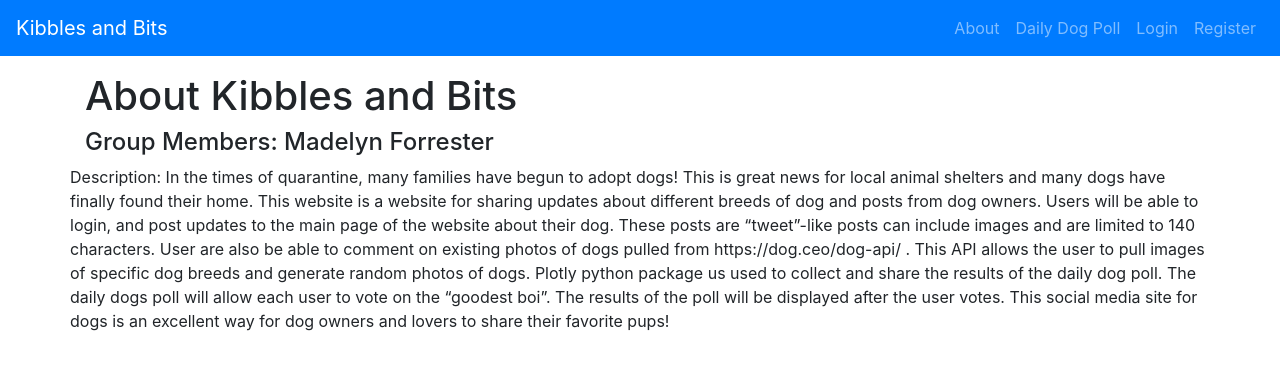
After one commit to mef21/kibblesnbits, a Flask app: page /about in a window 1280 px wide. The commit adds this page. Shown: the top 370 px of the page. Run offline with Flask 2, Linux system fonts and the light colour scheme; some libraries are stand-ins or nearby versions.

Commit message:
add of the updates

```diff
--- a/flask_app/dogs/routes.py
+++ b/flask_app/dogs/routes.py
@@ -107,6 +107,7 @@ def user_detail(username):
 
     return render_template("user_detail.html", username=username, reviews=reviews)
 
+#@talisman(frame_options=ALLOW_FROM, frame_options_allow_from='*',content_security_policy={**csp, 'frame-ancestors': ['*']})
 @dogs.route("/dogs/dog_quiz", methods=["GET", "POST"])
 def dog_quiz():
     form = DailyDogPoll()
@@ -175,3 +176,7 @@ def dog_quiz():
     return render_template(
         "dog_quiz.html", form=form, poll=tp, voted=voted, plot=f.getvalue()
     )
+
+@dogs.route("/about", methods=["GET"])
+def about():
+    return render_template("about.html")
--- a/flask_app/static/custom.css
+++ b/flask_app/static/custom.css
@@ -31,6 +31,17 @@ movie {
     word-wrap: break-word;
 }
 
-.photosize img.pic-resize{
+.photosize {
     height : 110px;
 }
+
+.img-max {
+  max-height: 110px;
+}
+
+.dog-detail {
+    text-align: middle;
+    display:flex;
+    flex-wrap: wrap;
+    padding:0 4px;
+}
--- /dev/null
+++ b/flask_app/templates/about.html
@@ -0,0 +1,13 @@
+{% extends "header.html" %}
+{% block content %}
+<p></p>
+<div class="row">
+    <div class="col">
+      <h1>About Kibbles and Bits</h1>
+      <h4> Group Members: Madelyn Forrester </h4>
+    </div>
+    <p></p>
+    <p>Description: In the times of quarantine, many families have begun to adopt dogs! This is great news for local animal shelters and many dogs have finally found their home. This website is a website for sharing updates about different breeds of dog and posts from dog owners. Users will be able to login, and post updates to the main page of the website about their dog. These posts are “tweet”-like posts can include images and are limited to 140 characters. User are also be able to comment on existing photos of dogs pulled from https://dog.ceo/dog-api/ . This API allows the user to pull images of specific dog breeds and generate random photos of dogs. Plotly python package us used to collect and share the results of the daily dog poll. The daily dogs poll will allow each user to vote on the “goodest boi”. The results of the poll will be displayed after the user votes. This social media site for dogs is an excellent way for dog owners and lovers to share their favorite pups! </p>
+</div>
+<p></p>
+{% endblock %}>
--- a/flask_app/templates/base.html
+++ b/flask_app/templates/base.html
@@ -4,7 +4,7 @@
     <meta name="viewport" content="width=device-width, initial-scale=1.0">
 
     <link rel="stylesheet" href="https://stackpath.bootstrapcdn.com/bootstrap/4.4.1/css/bootstrap.min.css" integrity="sha384-Vkoo8x4CGsO3+Hhxv8T/Q5PaXtkKtu6ug5TOeNV6gBiFeWPGFN9MuhOf23Q9Ifjh" crossorigin="anonymous">
-     <link rel="stylesheet" href="{{ url_for('static', filename='custom.css') }}">
+    <link rel="stylesheet" href="{{ url_for('static', filename='custom.css') }}">
     {% if title %}
         <title>{{ title }}</title>
     {% else %}
@@ -19,5 +19,6 @@
     <script src="https://code.jquery.com/jquery-3.4.1.slim.min.js" integrity="sha384-J6qa4849blE2+poT4WnyKhv5vZF5SrPo0iEjwBvKU7imGFAV0wwj1yYfoRSJoZ+n" crossorigin="anonymous"></script>
     <script src="https://cdn.jsdelivr.net/npm/popper.js@1.16.0/dist/umd/popper.min.js" integrity="sha384-Q6E9RHvbIyZFJoft+2mJbHaEWldlvI9IOYy5n3zV9zzTtmI3UksdQRVvoxMfooAo" crossorigin="anonymous"></script>
     <script src="https://stackpath.bootstrapcdn.com/bootstrap/4.4.1/js/bootstrap.min.js" integrity="sha384-wfSDF2E50Y2D1uUdj0O3uMBJnjuUD4Ih7YwaYd1iqfktj0Uod8GCExl3Og8ifwB6" crossorigin="anonymous"></script>
+
 </body>
 </html>
--- a/flask_app/templates/dog_detail.html
+++ b/flask_app/templates/dog_detail.html
@@ -17,12 +17,12 @@
         <img src="{{ dog.imgs[0] }}" class="mr-3" alt="alt text">
 	<p></p>
 	<center>
-	<div class="card-body" style="text-align: middle;display:flex;flex-wrap: wrap;padding: 0 4px;">
+	<div class="card-body dog-detail">
 	  <div class="column">
 	    <h6 class="list-group-item"><b>Photos</b> {{ dog.sblist }}</h6>
 	    {% for result in dog.imgs %}
 
-	    <img src="{{ result }}" class="mr-3" style="height:110px;margin:1%;">
+	    <img src="{{ result }}" class="w-25 ">
 	    {% endfor %}
 
 	  </div>
@@ -34,7 +34,7 @@
 {# Comments #}
   <div class="col">
     <p></p>
-    <h3> Comments <small class="float-right">{{ reviews|length }} reviews</small></h3>
+    <h3> Comments <small class="float-right">{{ reviews|length }} comments</small></h3>
     <ul class="media-list">
       {% for review in reviews %}
       <li class="media review-item">
--- a/flask_app/templates/header.html
+++ b/flask_app/templates/header.html
@@ -8,6 +8,11 @@
     </button>
     <div class="collapse navbar-collapse" id="navbarCollapse">
         <ul class="navbar-nav ml-auto">
+            <li class="nav-item">
+                <a class="nav-link" href="{{ url_for('dogs.about') }}">
+                    About
+                </a>
+            </li>
             <li class="nav-item">
                 <a class="nav-link" href="{{ url_for('dogs.dog_quiz') }}">
                     Daily Dog Poll
--- a/flask_app/templates/register.html
+++ b/flask_app/templates/register.html
@@ -7,7 +7,8 @@
 </div>
 <div class="row">
     <div class="col">
-        If you already have an account, then just <a href="{{ url_for('users.login') }}">Log In!</a>
+      If you already have an account, then just <a href="{{ url_for('users.login') }}">Log In!</a>
+      <p></p>
     </div>
 </div>
 <!-- Registration Form: -->
@@ -62,6 +63,8 @@
             <div class="form-group">
                 {{ form.submit(class="form-control form-control-lg") }}
             </div>
+	    <p></p>
+	    <small>NOTE - Password Requirements: At least 8 characters, 1 special character, 1 number, 1 uppercase letter, and 1 lowercase letter.</small>
         </form>
     </div>
 </div>
```
Also changed, not shown: flask_app/__init__.py (+10 -3 lines), flask_app/forms.py (+20 -1 lines), flask_app/templates/dog_quiz.html (+4 -4 lines), flask_app/templates/index.html (+2 -2 lines), flask_app/templates/user_detail.html (+2 -2 lines).
